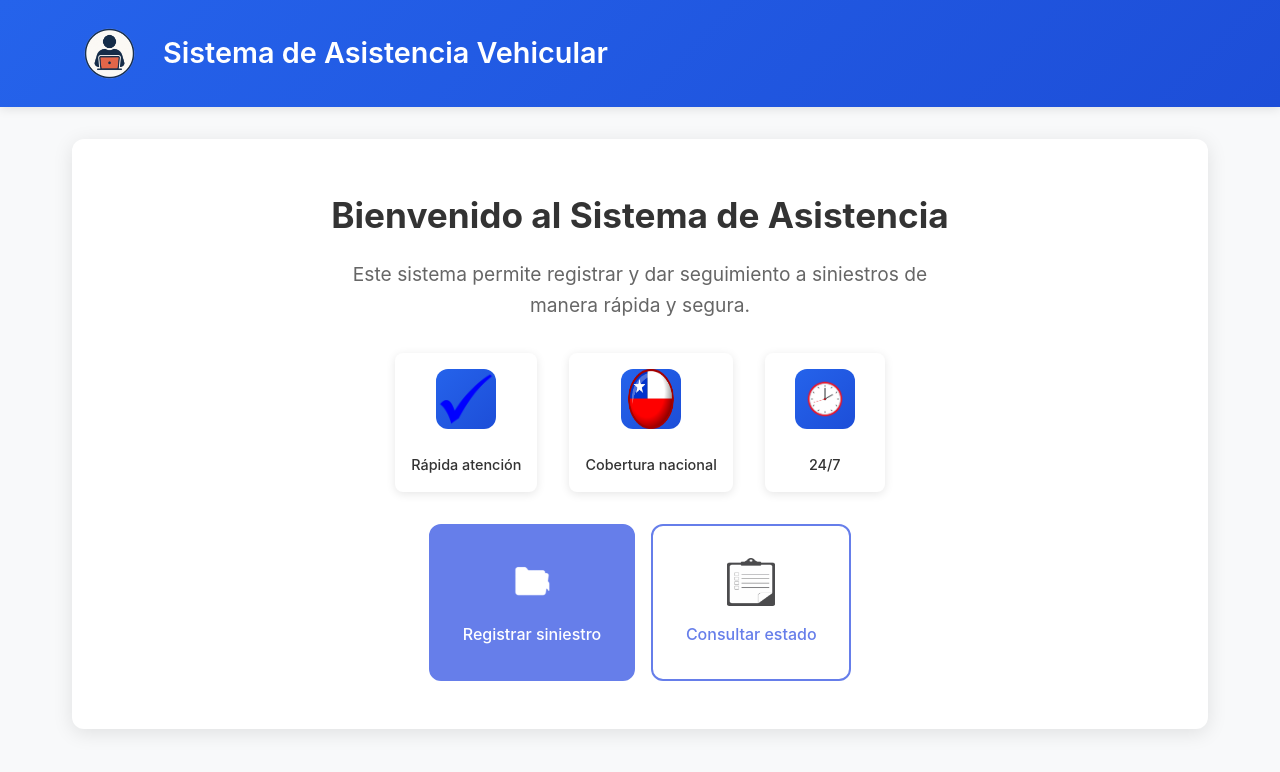
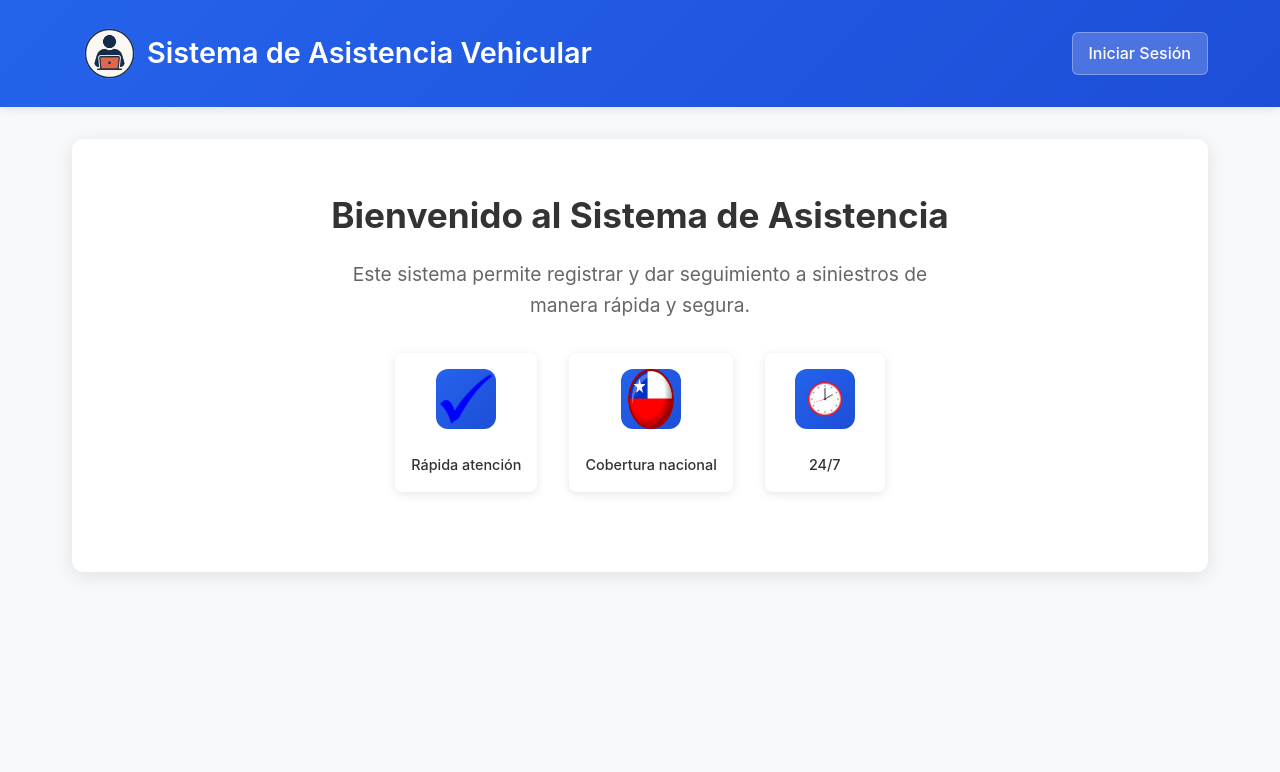
Before and after one commit to MonkDabaLegaro/web, a React (Vite) app: page / in a window 1280 px wide. Shown: the top 772 px of the page. Built offline with nearby package versions, Linux system fonts and the light colour scheme; no server answers.

Commit message:
Updated main.css

```diff
--- a/src/pages/Home.jsx
+++ b/src/pages/Home.jsx
@@ -3,8 +3,6 @@ import logo from '../image/logo.png';
 import checkmark from '../image/Checkmark.png';
 import chile from '../image/Chile.png';
 import clock from '../image/clock.png';
-import folder from '../image/folder.png';
-import list from '../image/list.png';
 
 export default function Home() {
   return (
@@ -13,8 +11,11 @@ export default function Home() {
         <div className="header-content">
           <div className="header-logo">
             <img src={logo} alt="Logo" className="logo-image" />
+            <h1>Sistema de Asistencia Vehicular</h1>
           </div>
-          <h1>Sistema de Asistencia Vehicular</h1>
+          <Link to="/login" className="btn-login">
+            Iniciar Sesión
+          </Link>
         </div>
       </header>
 
@@ -38,16 +39,6 @@ export default function Home() {
             </div>
           </div>
 
-          <div className="btn-group">
-            <Link to="/login" className="btn btn-primary">
-              <img src={folder} alt="Registrar" className="btn-icon" />
-              Registrar siniestro
-            </Link>
-            <Link to="/login" className="btn btn-secondary">
-              <img src={list} alt="Consultar" className="btn-icon" />
-              Consultar estado
-            </Link>
-          </div>
         </div>
       </main>
     </>
--- a/src/styles/main.css
+++ b/src/styles/main.css
@@ -54,7 +54,7 @@ body {
   gap: 1rem;
 }
 
-.btn-logout {
+.btn-logout, .btn-login {
   background: rgba(255,255,255,0.2);
   color: white;
   border: 1px solid rgba(255,255,255,0.3);
@@ -62,9 +62,12 @@ body {
   border-radius: 6px;
   cursor: pointer;
   transition: all 0.3s ease;
+  text-decoration: none;
+  font-size: 1rem;
+  font-weight: 500;
 }
 
-.btn-logout:hover {
+.btn-logout:hover, .btn-login:hover {
   background: rgba(255,255,255,0.3);
   transform: translateY(-1px);
 }
```
